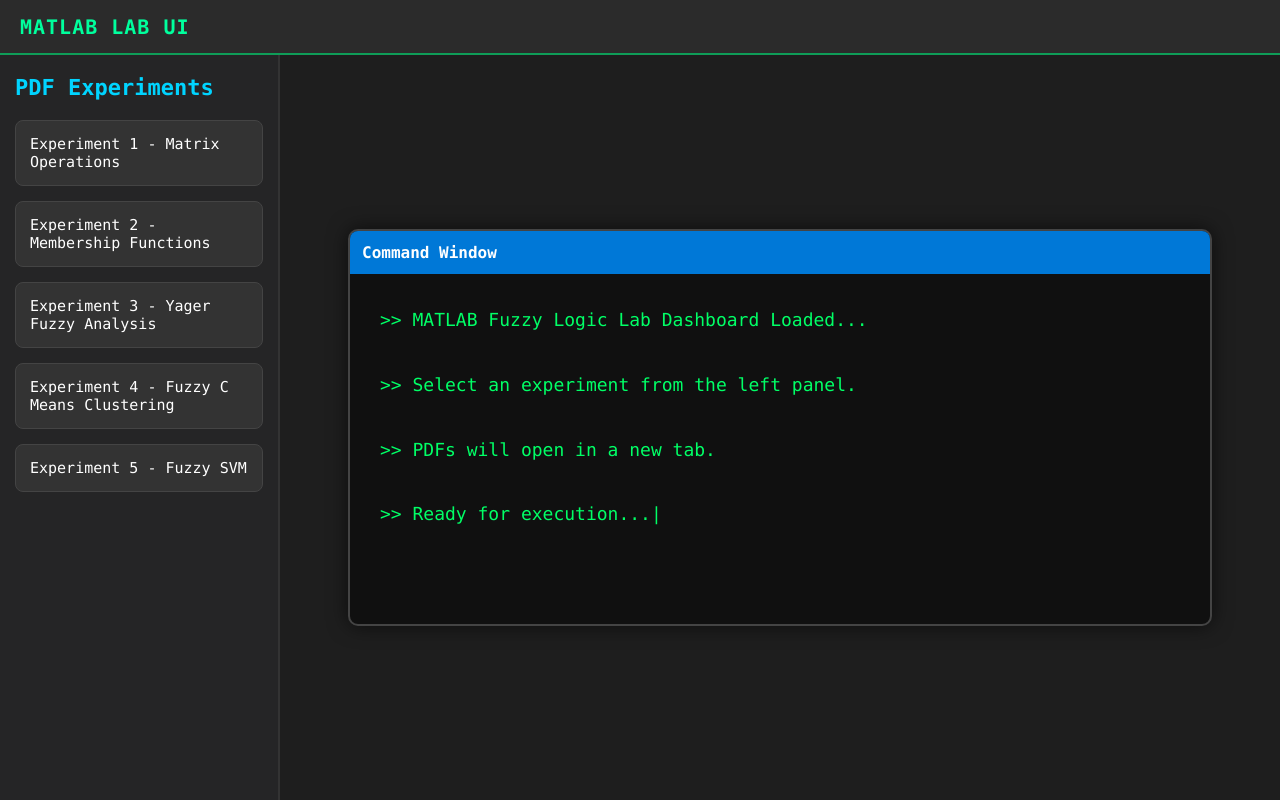
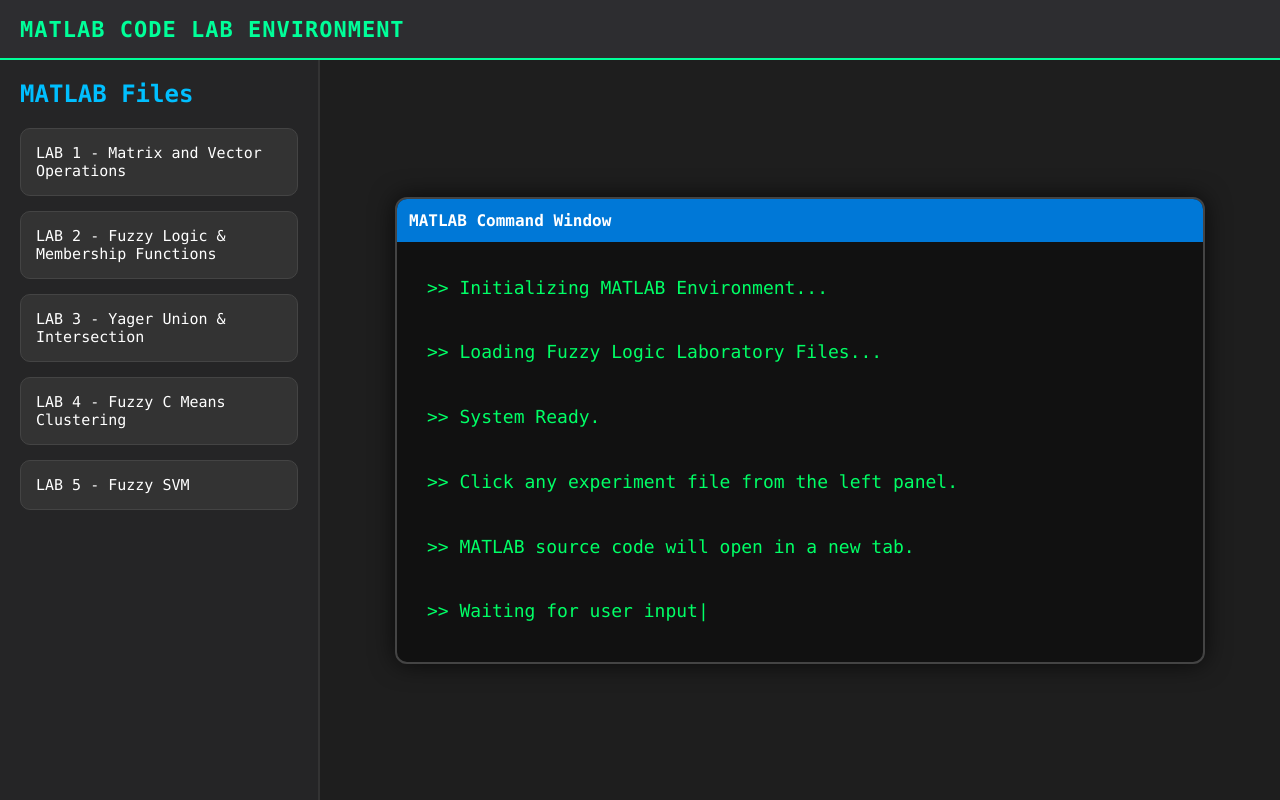
Before and after one commit to raunikdev/fuzzylab, a plain HTML site: page index.html in a window 1280 px wide. Drawn offline with Linux system fonts and the light colour scheme.

Commit message:
Update HTML structure and styling for dashboard

```diff
--- a/index.html
+++ b/index.html
@@ -1,12 +1,13 @@
 <!DOCTYPE html>
 <html lang="en">
 <head>
-<meta charset="UTF-8" />
-<meta name="viewport" content="width=device-width, initial-scale=1.0"/>
+<meta charset="UTF-8">
+<meta name="viewport" content="width=device-width, initial-scale=1.0">
 
-<title>MATLAB Lab Dashboard</title>
+<title>MATLAB Code Dashboard</title>
 
 <style>
+
 *{
     margin:0;
     padding:0;
@@ -17,107 +18,105 @@
 body{
     background:#1e1e1e;
     color:white;
-        height:100vh;
     overflow:hidden;
 }
 
 /* TOP BAR */
 
 .topbar{
-        height:55px;
-        background:#2b2b2b;
-        border-bottom:2px solid #0f9d58;
+    width:100%;
+    height:60px;
+    background:#2d2d30;
+    border-bottom:2px solid #00ff99;
     display:flex;
     align-items:center;
-        padding:0 20px;
-        font-size:20px;
+    padding-left:20px;
+    font-size:22px;
     font-weight:bold;
-        color:#00ff9d;
+    color:#00ff99;
     letter-spacing:1px;
 }
 
-    /* MAIN LAYOUT */
+/* MAIN */
 
 .container{
     display:flex;
-        height:calc(100vh - 55px);
+    height:calc(100vh - 60px);
 }
 
 /* SIDEBAR */
 
 .sidebar{
-        width:280px;
+    width:320px;
     background:#252526;
     border-right:2px solid #333;
-        padding:20px 15px;
+    padding:20px;
     overflow-y:auto;
 }
 
 .sidebar h2{
-        color:#00d4ff;
+    color:#00bfff;
     margin-bottom:20px;
-        font-size:22px;
+    font-size:24px;
 }
 
-    .pdf-btn{
+.file-btn{
     display:block;
-        width:100%;
     text-decoration:none;
+    background:#333;
+    color:white;
+    padding:15px;
     margin-bottom:15px;
-        padding:14px;
-        background:#333;
+    border-radius:10px;
     border:1px solid #444;
-        border-radius:8px;
-        color:white;
     transition:0.3s;
     font-size:15px;
 }
 
-    .pdf-btn:hover{
-        background:#00aaff;
+.file-btn:hover{
+    background:#007acc;
     transform:translateX(5px);
-        box-shadow:0 0 10px #00aaff;
+    box-shadow:0 0 15px #007acc;
 }
 
-    /* MAIN CONTENT */
+/* MAIN WINDOW */
 
 .main{
     flex:1;
     display:flex;
     justify-content:center;
     align-items:center;
-        flex-direction:column;
-        background:#1e1e1e;
-        padding:20px;
+    padding:30px;
 }
 
 .matlab-window{
     width:90%;
-        max-width:900px;
-        background:#101010;
+    max-width:950px;
+    background:#111;
     border:2px solid #444;
-        border-radius:10px;
+    border-radius:12px;
     overflow:hidden;
-        box-shadow:0 0 20px rgba(0,0,0,0.6);
+    box-shadow:0 0 25px rgba(0,0,0,0.7);
 }
 
 .window-header{
     background:#0078d7;
+    color:white;
     padding:12px;
-        color:white;
     font-weight:bold;
+    font-size:16px;
 }
 
 .window-body{
     padding:30px;
-        min-height:350px;
     color:#00ff66;
     font-size:18px;
     line-height:1.8;
+    min-height:420px;
 }
 
 .cursor{
-        animation: blink 1s infinite;
+    animation:blink 1s infinite;
 }
 
 @keyframes blink{
@@ -133,17 +132,17 @@
 }
 
 ::-webkit-scrollbar-thumb{
-        background:#00aaff;
+    background:#00bfff;
     border-radius:10px;
 }
+
 </style>
-
 </head>
 
 <body>
 
 <div class="topbar">
-    MATLAB LAB UI
+    MATLAB CODE LAB ENVIRONMENT
 </div>
 
 <div class="container">
@@ -152,49 +151,53 @@
 
     <div class="sidebar">
 
-        <h2>PDF Experiments</h2>
+        <h2>MATLAB Files</h2>
 
-        <a class="pdf-btn" href="exp 1.docx.pdf" target="_blank">
-            Experiment 1 - Matrix Operations
+        <a href="lab1_matlab.m" class="file-btn" target="_blank">
+            LAB 1 - Matrix and Vector Operations
         </a>
 
-        <a class="pdf-btn" href="exp 2 plot basic and membership.pdf" target="_blank">
-            Experiment 2 - Membership Functions
+        <a href="lab2_fuzzylogic.m" class="file-btn" target="_blank">
+            LAB 2 - Fuzzy Logic & Membership Functions
         </a>
 
-        <a class="pdf-btn" href="exp 3 analyze Yager fuzzy.pdf" target="_blank">
-            Experiment 3 - Yager Fuzzy Analysis
+        <a href="lab3fuzzy.m" class="file-btn" target="_blank">
+            LAB 3 - Yager Union & Intersection
         </a>
 
-        <a class="pdf-btn" href="exp 4 plotting c means clustering.pdf" target="_blank">
-            Experiment 4 - Fuzzy C Means Clustering
+        <a href="lab4fuzzy.m" class="file-btn" target="_blank">
+            LAB 4 - Fuzzy C Means Clustering
         </a>
 
-        <a class="pdf-btn" href="fuzzy svm.pdf" target="_blank">
-            Experiment 5 - Fuzzy SVM
+        <a href="lab5fuzzy.m" class="file-btn" target="_blank">
+            LAB 5 - Fuzzy SVM
         </a>
 
     </div>
 
-    <!-- MAIN SCREEN -->
+    <!-- MAIN CONTENT -->
 
     <div class="main">
 
         <div class="matlab-window">
 
             <div class="window-header">
-                Command Window
+                MATLAB Command Window
             </div>
 
             <div class="window-body">
 
-                >> MATLAB Fuzzy Logic Lab Dashboard Loaded...<br><br>
+>> Initializing MATLAB Environment...<br><br>
 
-                >> Select an experiment from the left panel.<br><br>
+>> Loading Fuzzy Logic Laboratory Files...<br><br>
 
-                >> PDFs will open in a new tab.<br><br>
+>> System Ready.<br><br>
 
-                >> Ready for execution...<span class="cursor">|</span>
+>> Click any experiment file from the left panel.<br><br>
+
+>> MATLAB source code will open in a new tab.<br><br>
+
+>> Waiting for user input<span class="cursor">|</span>
 
             </div>
 
```
Lines whose indentation alone changed are shown as unchanged.
